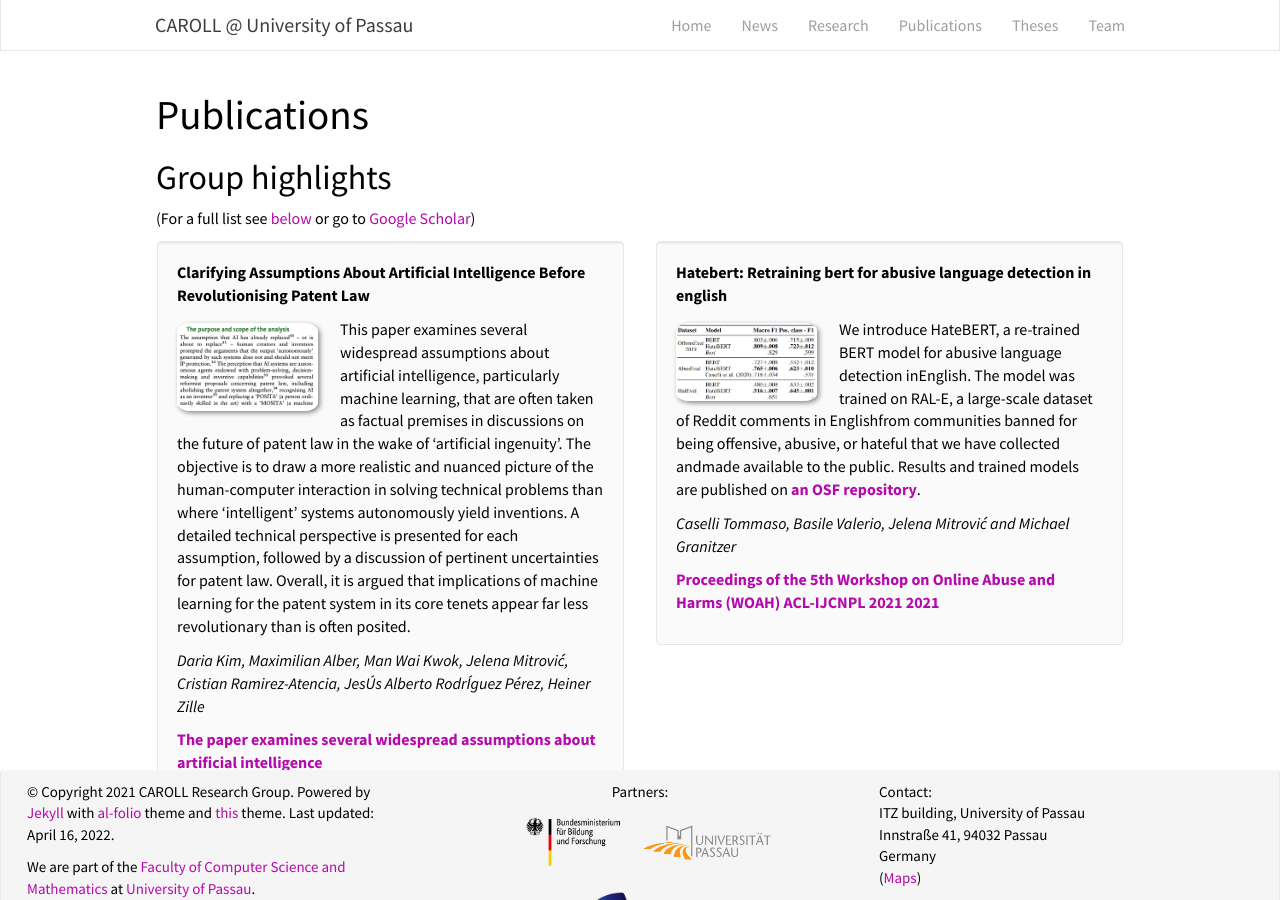
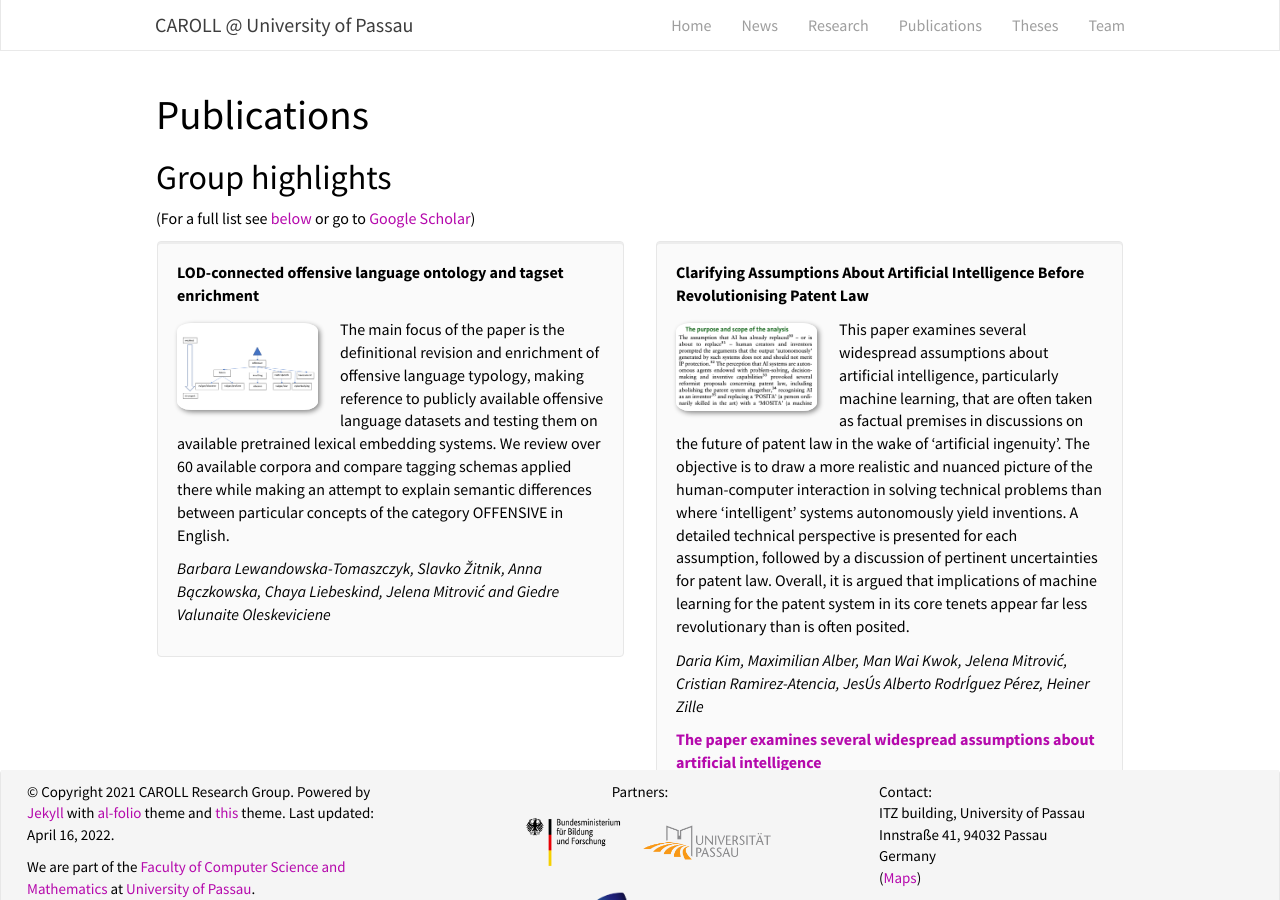
Before and after one commit to ca-roll/ca-roll.github.io, a Jekyll site: the page built from _pages/publications.md, in a window 1280 px wide and 900 px high. Built offline with Jekyll 4.4.1, drawn with Linux system fonts in a browser that asks for light colours.

Commit message:
LOD-connected

```diff
--- a/_data/publist.yml
+++ b/_data/publist.yml
@@ -1,3 +1,12 @@
+- title: "LOD-connected offensive language ontology and tagset enrichment"
+  image: LOD-connected.png
+  description: The main focus of the paper is the definitional revision and enrichment of offensive language typology, making reference to publicly available offensive language datasets and testing them on available pretrained lexical embedding systems. We review over 60 available corpora and compare tagging schemas applied there while making an attempt to explain semantic differences between particular concepts of the category OFFENSIVE in English.
+  authors: Barbara Lewandowska-Tomaszczyk, Slavko Žitnik, Anna Bączkowska, Chaya Liebeskind, Jelena Mitrović and Giedre Valunaite Oleskeviciene
+  link:
+  url: http://ceur-ws.org/Vol-3064/03_Barbara_Lewandowska.pdf
+  display: A finite set of classes that cover aspects of offensive language representation
+  highlight: 1
+
 - title: "Clarifying Assumptions About Artificial Intelligence Before Revolutionising Patent Law"
   image: Clarifying Assumptions About AI.png
   description: This paper examines several widespread assumptions about artificial intelligence, particularly machine learning, that are often taken as factual premises in discussions on the future of patent law in the wake of ‘artificial ingenuity’. The objective is to draw a more realistic and nuanced picture of the human-computer interaction in solving technical problems than where ‘intelligent’ systems autonomously yield inventions. A detailed technical perspective is presented for each assumption, followed by a discussion of pertinent uncertainties for patent law. Overall, it is argued that implications of machine learning for the patent system in its core tenets appear far less revolutionary than is often posited.
```
